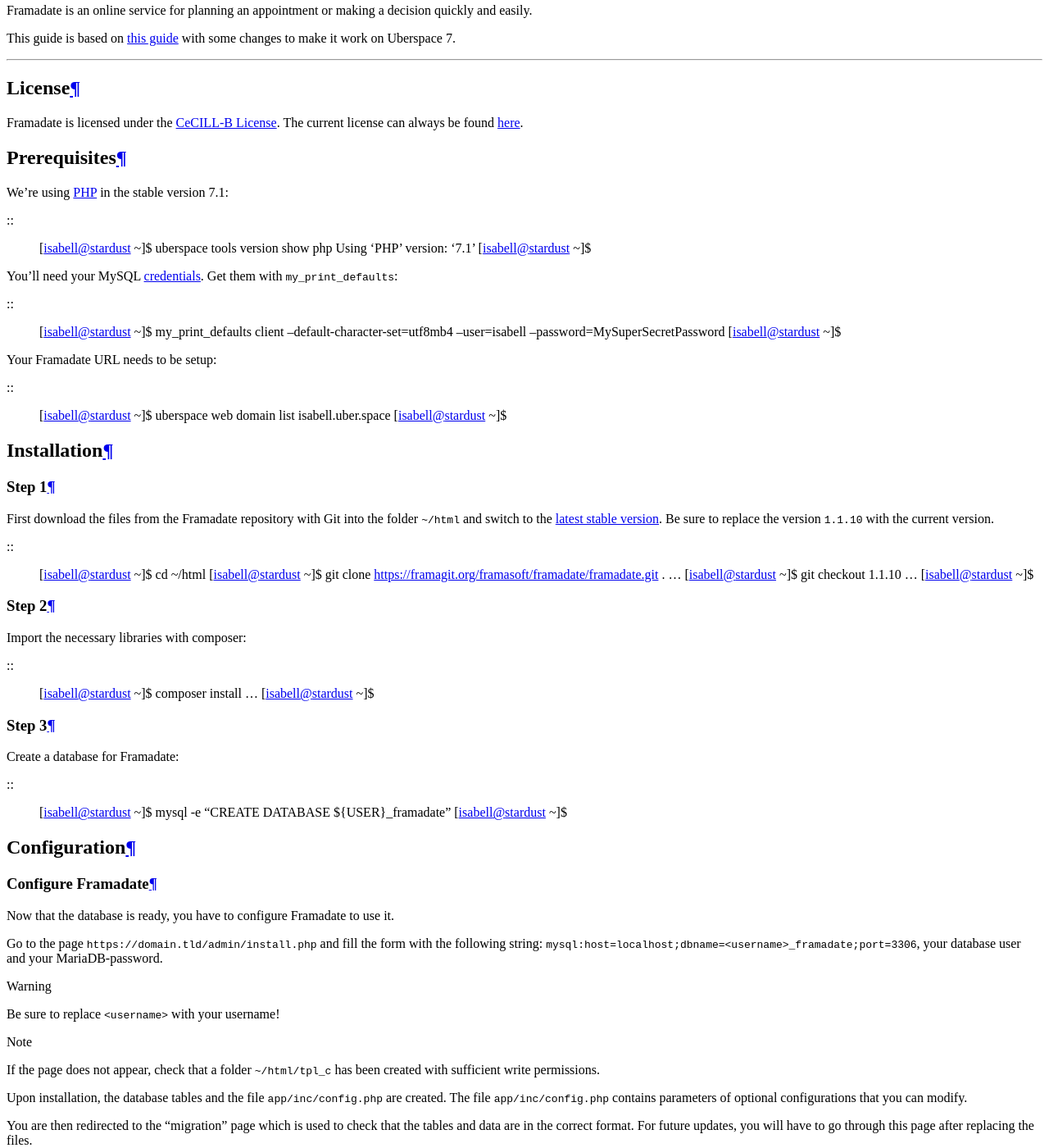
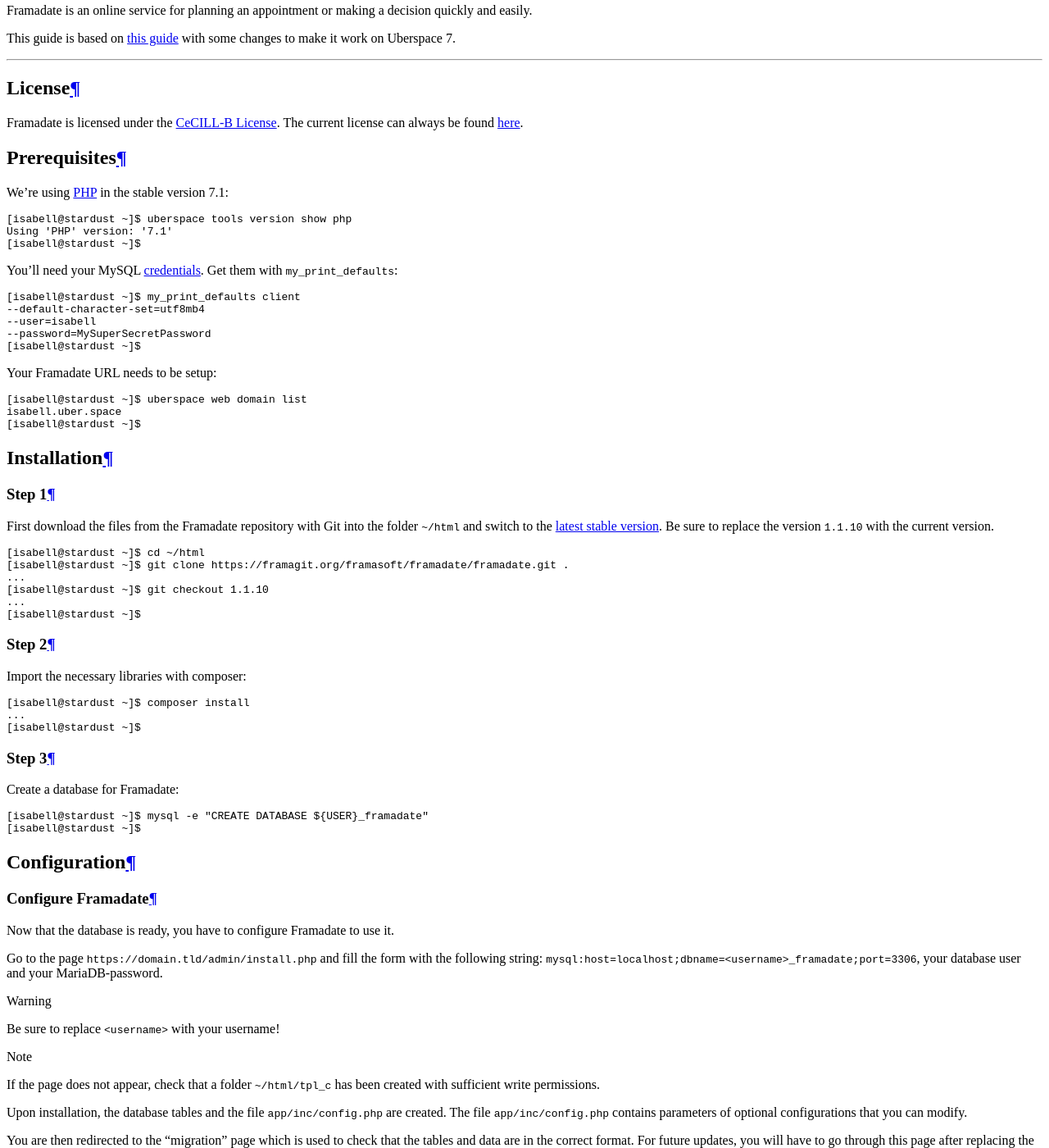
Before and after one commit to Uberspace/lab, a Sphinx documentation site: the page built from source/guide_framadate.rst, in a window 1280 px wide and 1400 px high, scrolled down 2352 px. Shown: the whole window at 82% size. Built offline with Sphinx 7.4.7 and the Read the Docs theme 2.0.0, drawn with Linux system fonts in a browser that asks for light colours; part of the change alters nothing that is shown; some of the changed text lies outside the part shown.

```diff
--- a/source/guide_framadate.rst
+++ b/source/guide_framadate.rst
@@ -36,6 +36,7 @@ Prerequisites
 We're using :manual:`PHP <lang-php>` in the stable version 7.1:
 
 ::
+
   [isabell@stardust ~]$ uberspace tools version show php
   Using 'PHP' version: '7.1'
   [isabell@stardust ~]$
@@ -43,6 +44,7 @@ We're using :manual:`PHP <lang-php>` in the stable version 7.1:
 You'll need your MySQL :manual_anchor:`credentials <database-mysql.html#login-credentials>`. Get them with ``my_print_defaults``:
 
 ::
+
   [isabell@stardust ~]$ my_print_defaults client
   --default-character-set=utf8mb4
   --user=isabell
@@ -52,6 +54,7 @@ You'll need your MySQL :manual_anchor:`credentials <database-mysql.html#login-cr
 Your Framadate URL needs to be setup:
 
 ::
+
   [isabell@stardust ~]$ uberspace web domain list
   isabell.uber.space
   [isabell@stardust ~]$
@@ -65,6 +68,7 @@ Step 1
 First download the files from the Framadate repository with Git into the folder ``~/html`` and switch to the `latest stable version <https://framagit.org/framasoft/framadate/framadate/tags>`_. Be sure to replace the version ``1.1.10`` with the current version.
 
 ::
+
   [isabell@stardust ~]$ cd ~/html
   [isabell@stardust ~]$ git clone https://framagit.org/framasoft/framadate/framadate.git .
   ...
@@ -77,6 +81,7 @@ Step 2
 Import the necessary libraries with composer:
 
 ::
+
   [isabell@stardust ~]$ composer install
   ...
   [isabell@stardust ~]$
@@ -87,6 +92,7 @@ Step 3
 Create a database for Framadate:
 
 ::
+
   [isabell@stardust ~]$ mysql -e "CREATE DATABASE ${USER}_framadate"
   [isabell@stardust ~]$
 
@@ -118,9 +124,10 @@ To restrict access, add basic authentication for the admin site by creating ``~/
 .. warning:: Be sure to replace ``<username>`` with your username!
 
 ::
+
   AuthType Basic
   AuthName "Administration"
-  AuthUserFile "/var/www/virtual/${USER}/html/admin/.htpasswd"
+  AuthUserFile "/var/www/virtual/<username>/html/admin/.htpasswd"
   Require valid-user
   Order allow,deny
   Allow from all
@@ -129,6 +136,7 @@ To restrict access, add basic authentication for the admin site by creating ``~/
 and create the .htpasswd file containing the authorized user and password:
 
 ::
+
   [isabell@stardust ~]$ htpasswd -bc ~/html/framadate/admin/.htpasswd admin "MySuperSecretPassword"
   [isabell@stardust ~]$
 
@@ -137,7 +145,12 @@ As of writing this text, the ``.htaccess`` and ``.htpasswd`` files are protected
 URL rewriting
 -------------
 
-To enable URL rewriting, to have links in the form ``https://domain.tld/a1b2c3d4e5f6g7h8`` instead of ``https://domain.tld/studs.php?sondage=a1b2c3d4e5f6g7h8`` rename the file ``~/html/framadate/htaccess.txt`` to ``~/html/framadate/.htaccess``.
+To enable URL rewriting, to have links in the form ``https://domain.tld/a1b2c3d4e5f6g7h8`` instead of ``https://domain.tld/studs.php?sondage=a1b2c3d4e5f6g7h8`` rename the file ``~/html/framadate/htaccess.txt`` to ``~/html/framadate/.htaccess``:
+
+::
+
+  [isabell@stardust ~]$ mv ~/html/framadate/htaccess.txt ~/html/framadate/.htaccess
+  [isabell@stardust ~]$
 
 If you do not do this, you will not be able to access your polls, unless you set ``const URL_PROPRE = false;`` in ``~/html/app/inc/config.php``.
 
```
